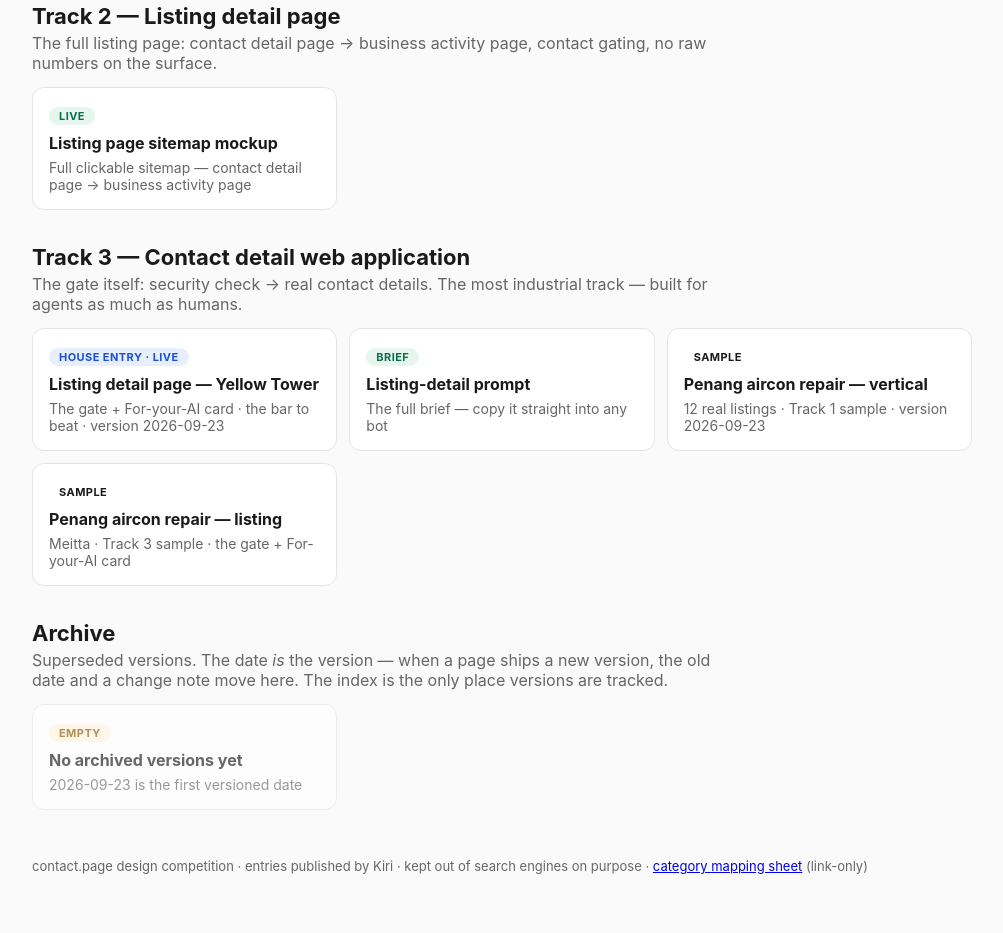
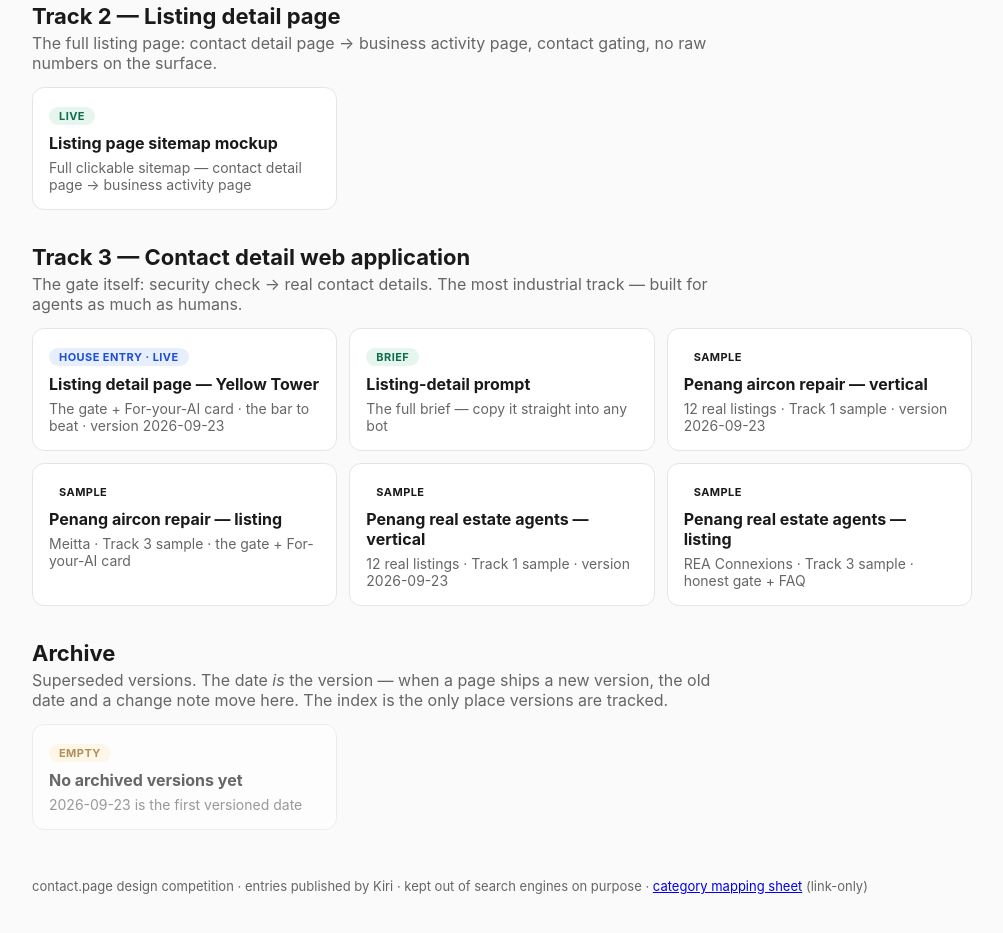
Before and after one commit to kim-page/contact-page-design, a plain HTML site: page index.html in a window 1280 px wide. Shown: the part 708-1641 px from the top of the page, without its empty margins (138-1141 px from the left). Drawn offline with Linux system fonts and the light colour scheme.

Commit message:
design: Penang real-estate-agents samples on index

```diff
--- a/index.html
+++ b/index.html
@@ -70,6 +70,8 @@ footer{margin-top:48px;color:var(--muted);font-size:13px}
 <a class="card" href="prompts/listing-detail/"><span class="tag live">Brief</span><h3>Listing-detail prompt</h3><p>The full brief — copy it straight into any bot</p></a>
 <a class="card" href="samples/penang-aircon-repair/vertical.html"><span class="tag sample">Sample</span><h3>Penang aircon repair — vertical</h3><p>12 real listings · Track 1 sample · version 2026-09-23</p></a>
 <a class="card" href="samples/penang-aircon-repair/listing.html"><span class="tag sample">Sample</span><h3>Penang aircon repair — listing</h3><p>Meitta · Track 3 sample · the gate + For-your-AI card</p></a>
+<a class="card" href="samples/penang-real-estate-agents/vertical.html"><span class="tag sample">Sample</span><h3>Penang real estate agents — vertical</h3><p>12 real listings · Track 1 sample · version 2026-09-23</p></a>
+<a class="card" href="samples/penang-real-estate-agents/listing.html"><span class="tag sample">Sample</span><h3>Penang real estate agents — listing</h3><p>REA Connexions · Track 3 sample · honest gate + FAQ</p></a>
 </div>
 </section>
 
```
